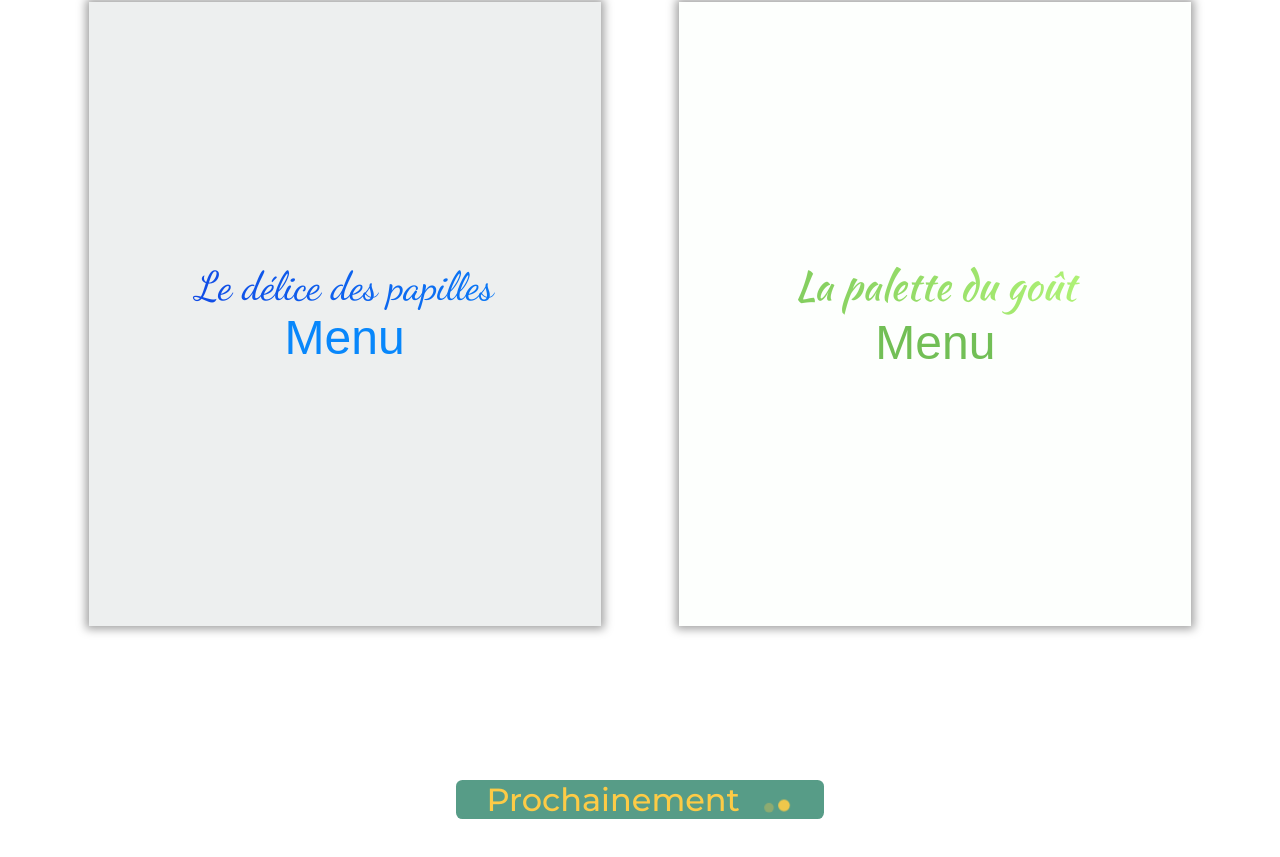
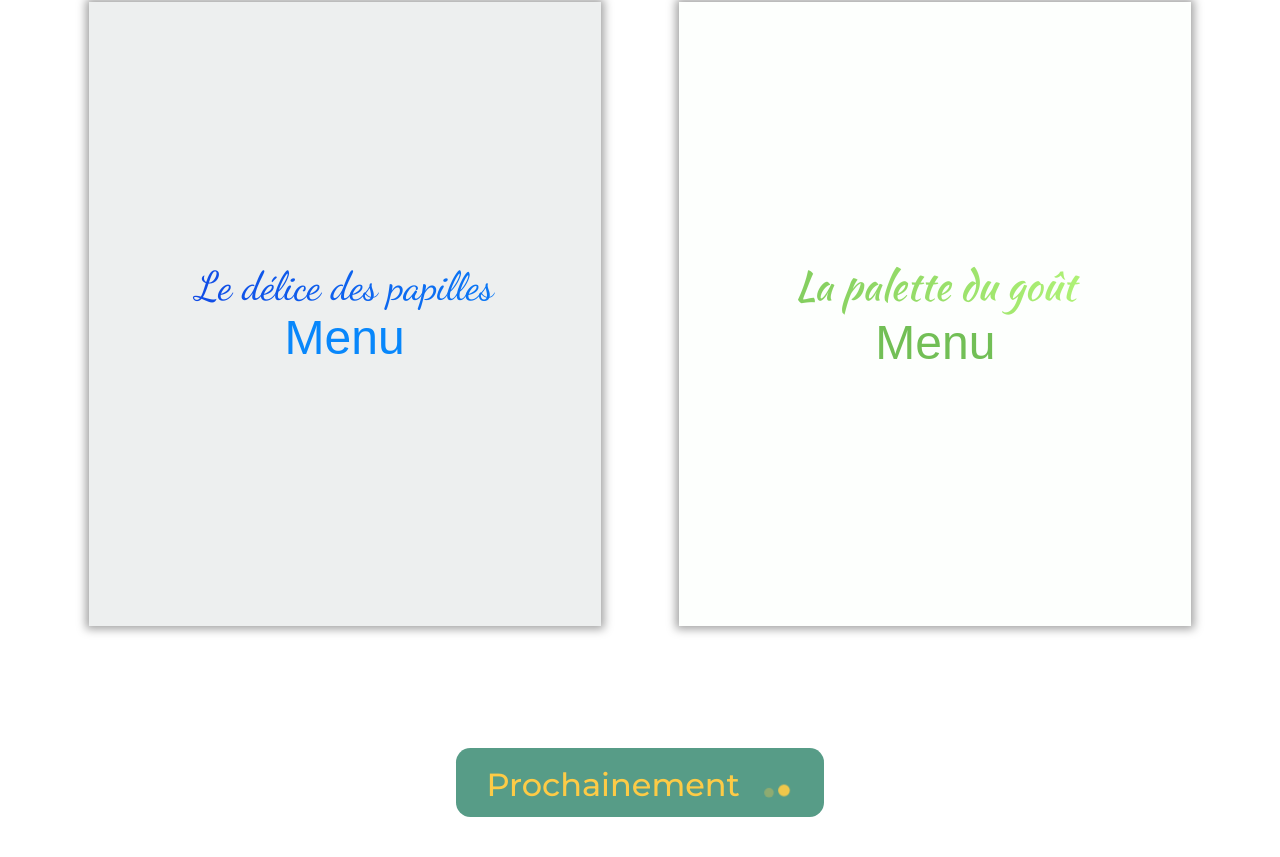
Before and after one commit to LouisDeguitre/LouisDeguitre.github.io, a website: page index.html in a window 1280 px wide. Shown: the part 821-1678 px from the top of the page. Drawn offline with Linux system fonts and the light colour scheme; a web font is replaced by a local one.

Commit message:
button update

```diff
--- a/sass/components/_buttons.scss
+++ b/sass/components/_buttons.scss
@@ -1,13 +1,17 @@
 .btn {
     width: 23rem;
+    height: 3.2rem;
     background: $color-primary;
     color: $color-secondary;
     margin-left: auto;
     margin-right: auto;
-    margin-top: 9rem;
+    margin-top: 7rem;
     margin-bottom: 5rem;
-    border-radius: 0.4rem;
+    border-radius: 0.9rem;
     text-align: center;
+    display: flex;
+    justify-content: center;
+    padding-top: 1.1rem;
     cursor: pointer;
     @include laptop {
         width: 20rem;
```
Also changed, not shown: public/css/style.css, 1 other file.
